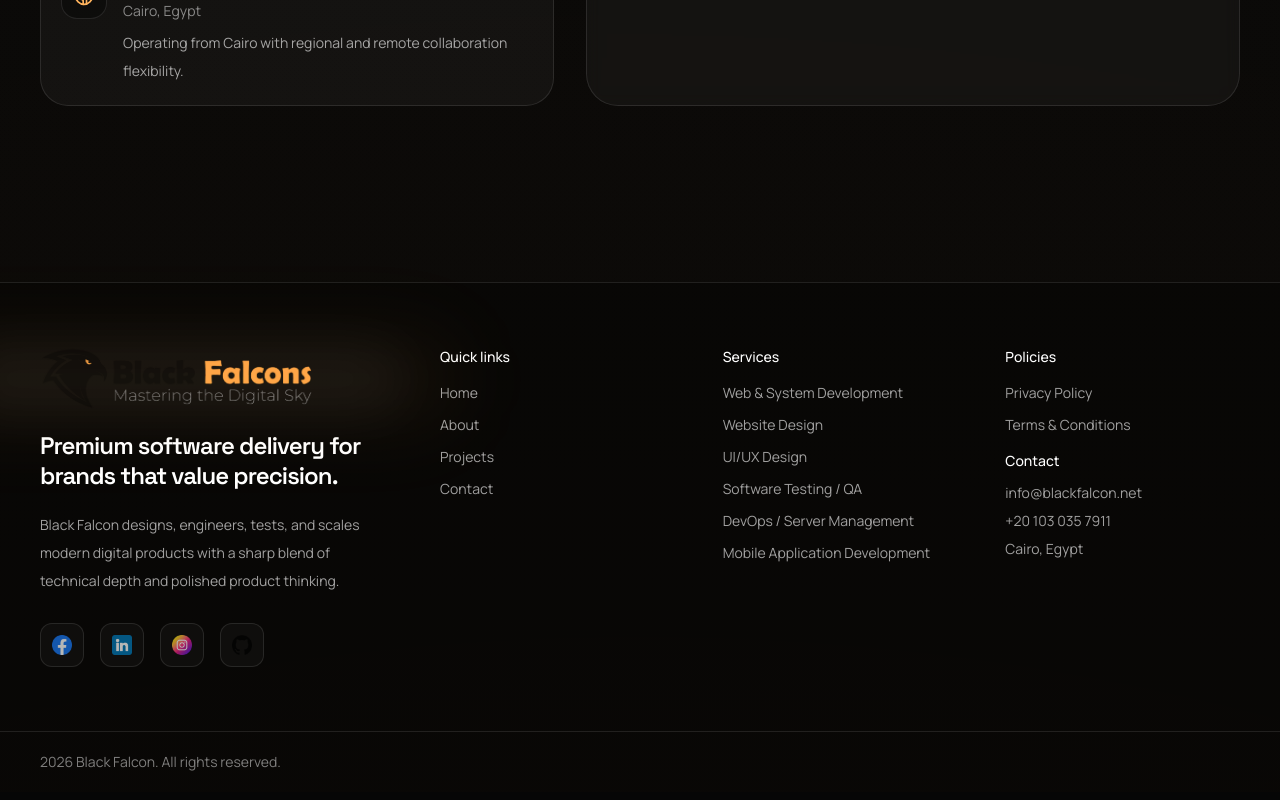
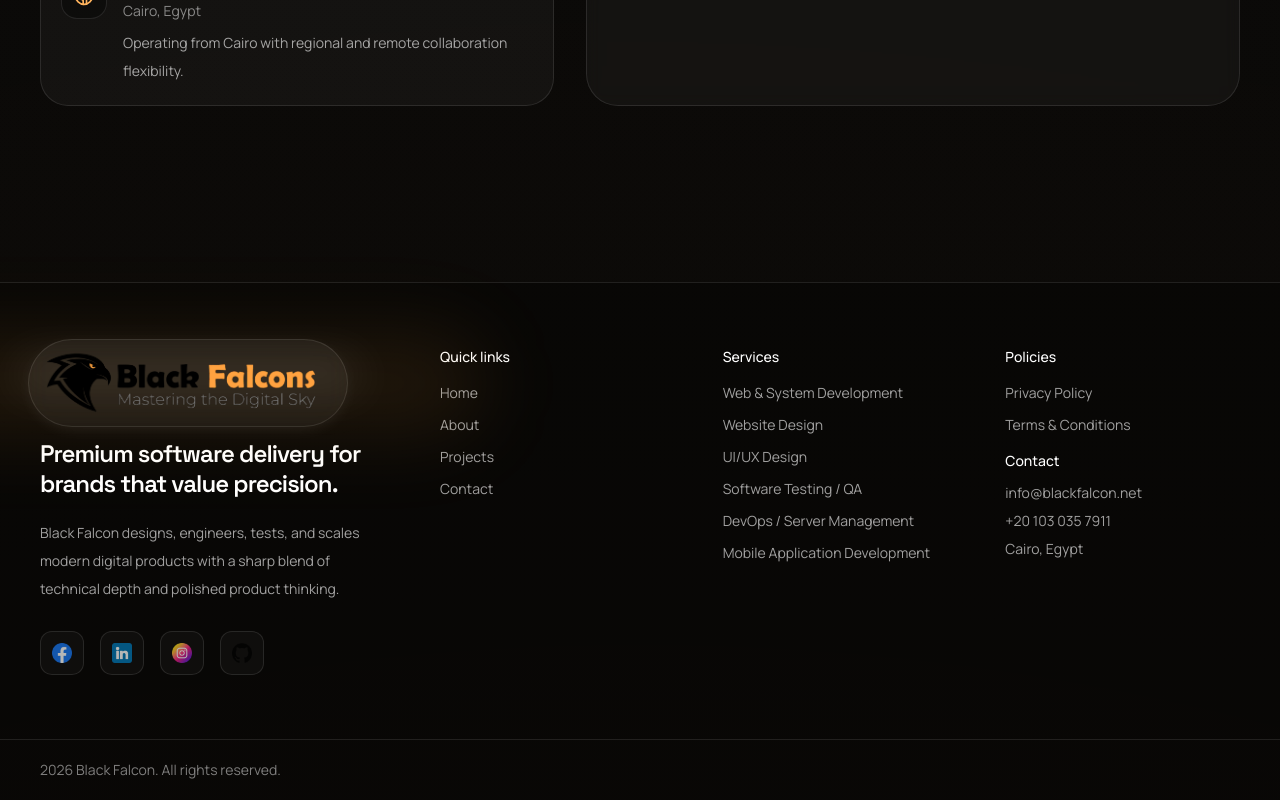
Before and after one commit to AbdulrhmanM0hamed/black_falcon, a Next.js app: page /en in a window 1280 px wide. Shown: the part 11012-11812 px from the top of the page. Built offline with nearby package versions, Linux system fonts and the light colour scheme; no server answers.

Commit message:
chage apear of logo in footer

```diff
--- a/components/layout/site-footer.tsx
+++ b/components/layout/site-footer.tsx
@@ -37,15 +37,16 @@ export function SiteFooter({
     <footer className="relative border-t border-white/10 bg-black/35">
       <div className="mx-auto grid max-w-7xl gap-12 px-6 py-16 md:px-10 xl:grid-cols-[1.2fr_0.8fr_0.8fr_0.8fr]">
         <div className="space-y-5">
-          <Link href={withLocale(locale)} className="group relative inline-flex items-center">
-            <div className="absolute left-1/2 top-1/2 h-[140%] w-[200%] -translate-x-1/2 -translate-y-1/2 rounded-full bg-[#ffa240]/6 blur-[40px]" />
-            <div className="absolute left-1/2 top-1/2 h-[100%] w-[160%] -translate-x-1/2 -translate-y-1/2 rounded-full bg-white/5 blur-[28px]" />
+          <Link href={withLocale(locale)} className="group relative inline-flex items-center transition-all active:scale-95 pl-1 pr-3 py-1">
+            <div className="absolute inset-y-[-8px] inset-x-[-12px] rounded-full bg-white/[0.06] border border-white/[0.08] backdrop-blur-md shadow-[0_4px_20px_-8px_rgba(255,255,255,0.15)] opacity-100 transition-opacity duration-500" />
+            <div className="absolute left-1/2 top-1/2 h-[140%] w-[200%] -translate-x-1/2 -translate-y-1/2 rounded-full bg-[#ffa240]/10 blur-[40px] pointer-events-none" />
+            <div className="absolute left-1/2 top-1/2 h-[80%] w-[120%] -translate-x-1/2 -translate-y-1/2 rounded-full bg-gradient-to-b from-white/10 to-transparent blur-[20px] pointer-events-none" />
             <Image
               src="/logo.svg"
               alt="Black Falcon"
               width={270}
               height={74}
-              className="h-14 w-auto object-contain md:h-16"
+              className="h-14 w-auto object-contain md:h-16 relative z-10"
             />
           </Link>
           <h3 className="max-w-sm text-2xl font-semibold leading-[1.24] tracking-tight text-white">
```
